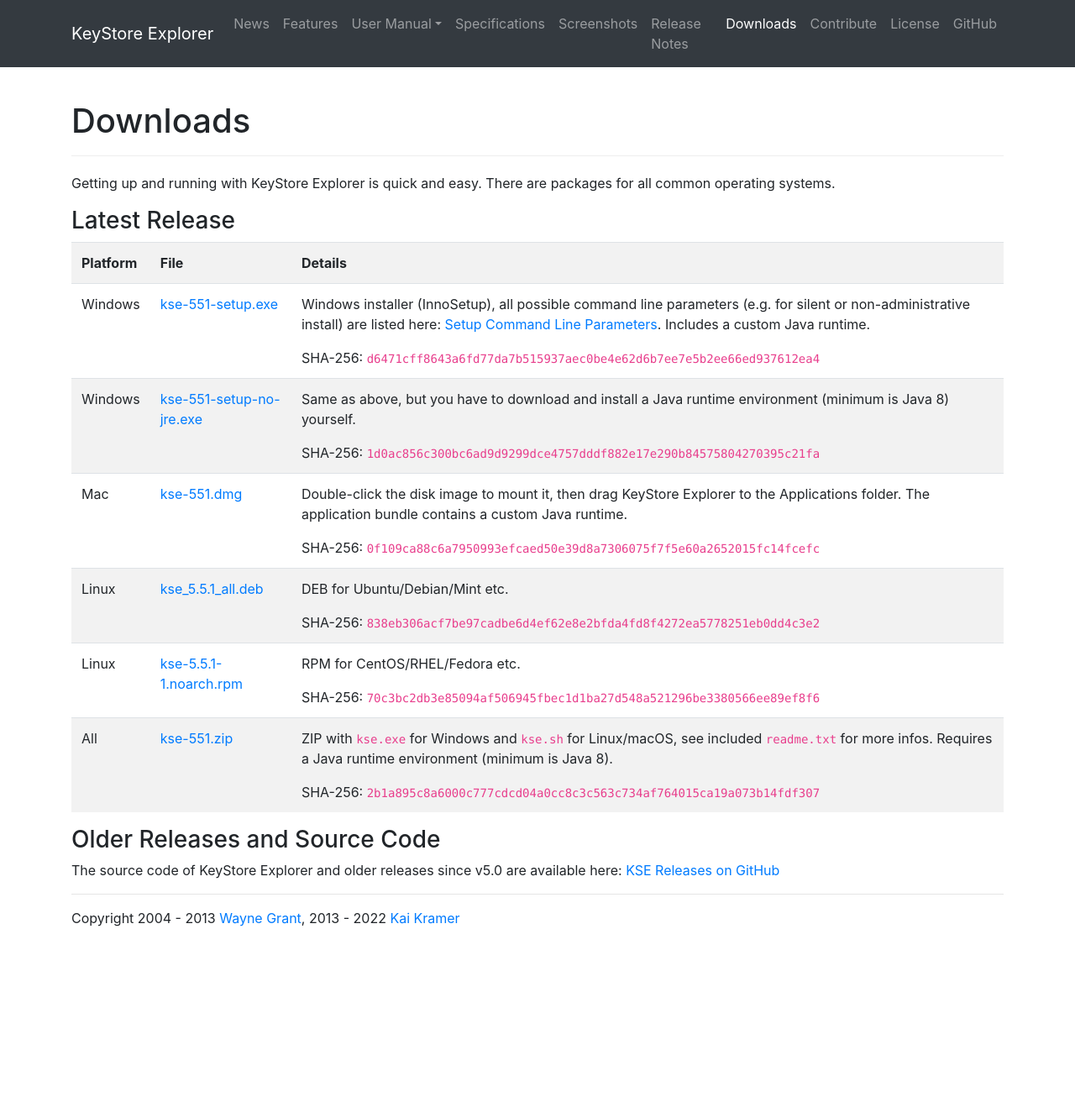
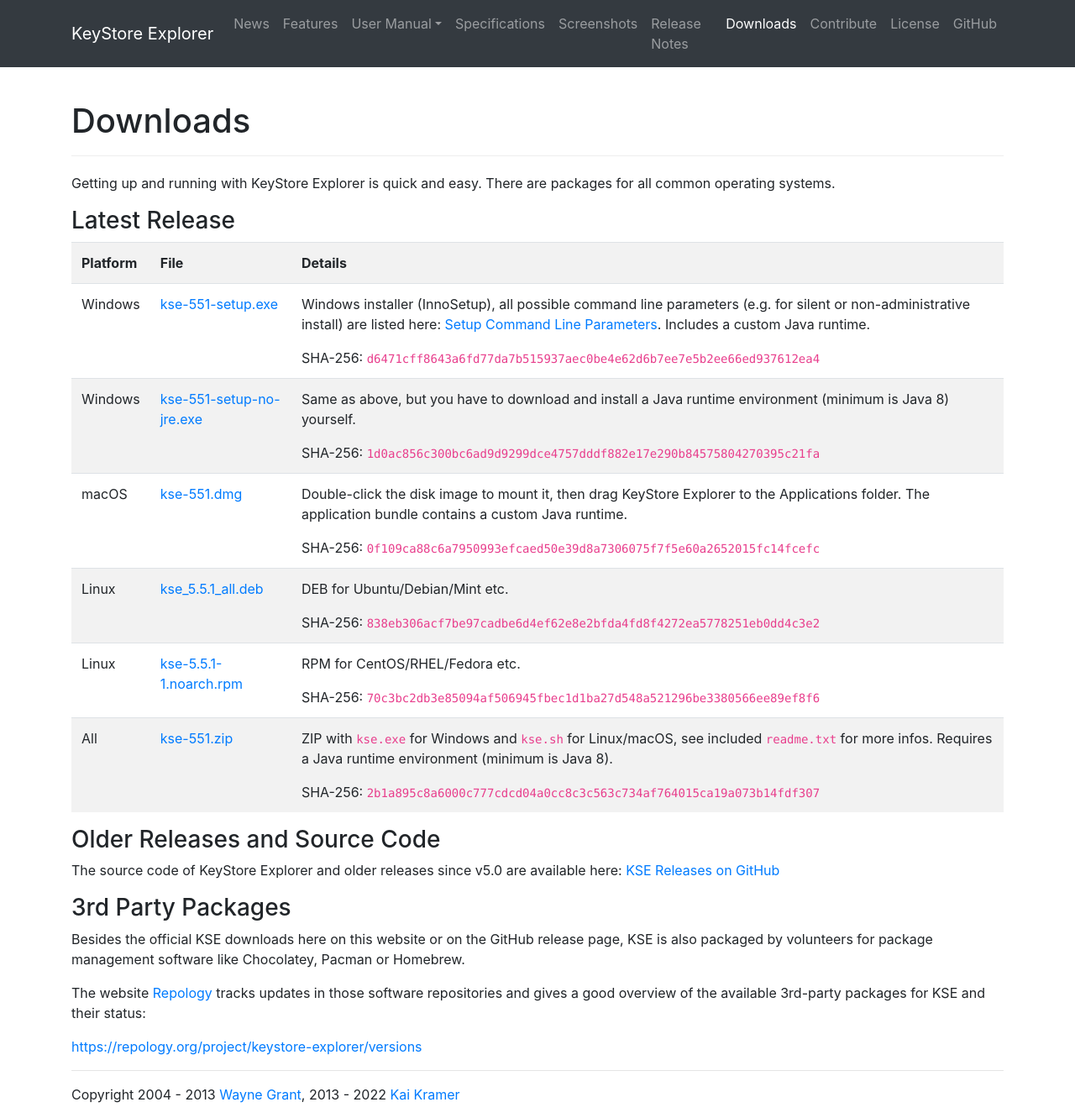
Before and after one commit to kaikramer/kaikramer.github.io, a Jekyll site: the page built from downloads.html, in a window 1280 px wide. Shown: the whole page at 84% size. Built offline with Jekyll 4.4.1, drawn with Linux system fonts in a browser that asks for light colours; before the commit the page ends 1121 px from its top, so only the background shows below that.

Commit message:
Added reference about 3rd party packages and Repology (s. #240)

```diff
--- a/downloads.html
+++ b/downloads.html
@@ -40,7 +40,7 @@
         </td>
     </tr>
     <tr class="plain_even">
-        <td>Mac</td>
+        <td>macOS</td>
         <td><a href="https://github.com/kaikramer/keystore-explorer/releases/download/v5.5.1/kse-551.dmg">kse-551.dmg</a></td>
         <td>
             <p>
@@ -82,8 +82,22 @@
     </tr>
 </table>
 
-
 <h2 class="h3">Older Releases and Source Code</h2>
 <p>
     The source code of KeyStore Explorer and older releases since v5.0 are available here: <a href="https://github.com/kaikramer/keystore-explorer/releases">KSE Releases on GitHub</a>
 </p>
+
+<h2 class="h3">3rd Party Packages</h2>
+<p>
+    Besides the official KSE downloads here on this website or on the
+    GitHub release page, KSE is also packaged by volunteers for
+    package management software like Chocolatey, Pacman or Homebrew.
+</p>
+<p>
+    The website <a href="https://repology.org/">Repology</a> tracks updates in
+    those software repositories and gives a good overview of the available
+    3rd-party packages for KSE and their status:
+</p>
+<p>
+    <a href="https://repology.org/project/keystore-explorer/versions">https://repology.org/project/keystore-explorer/versions</a>
+</p>
```
